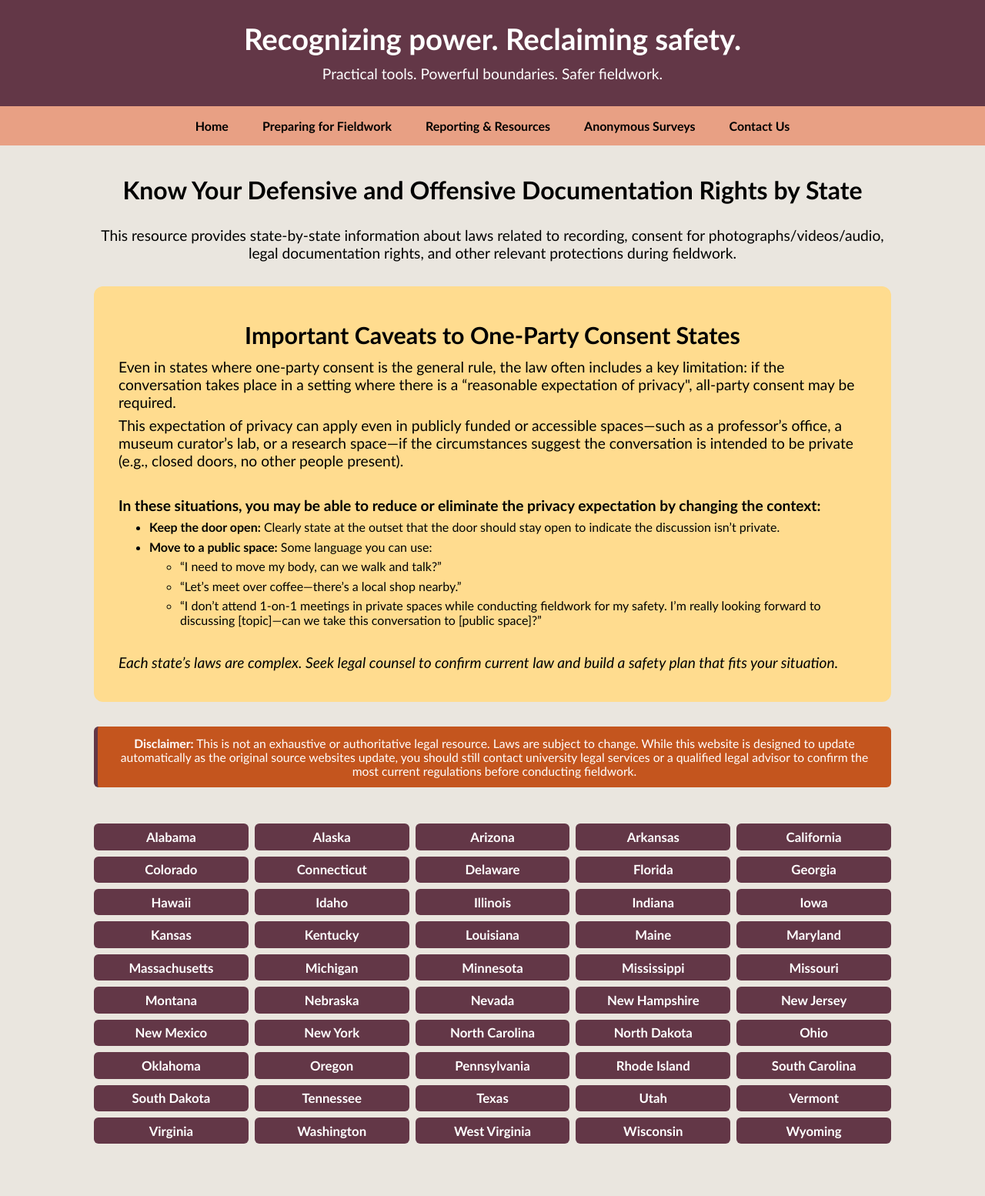
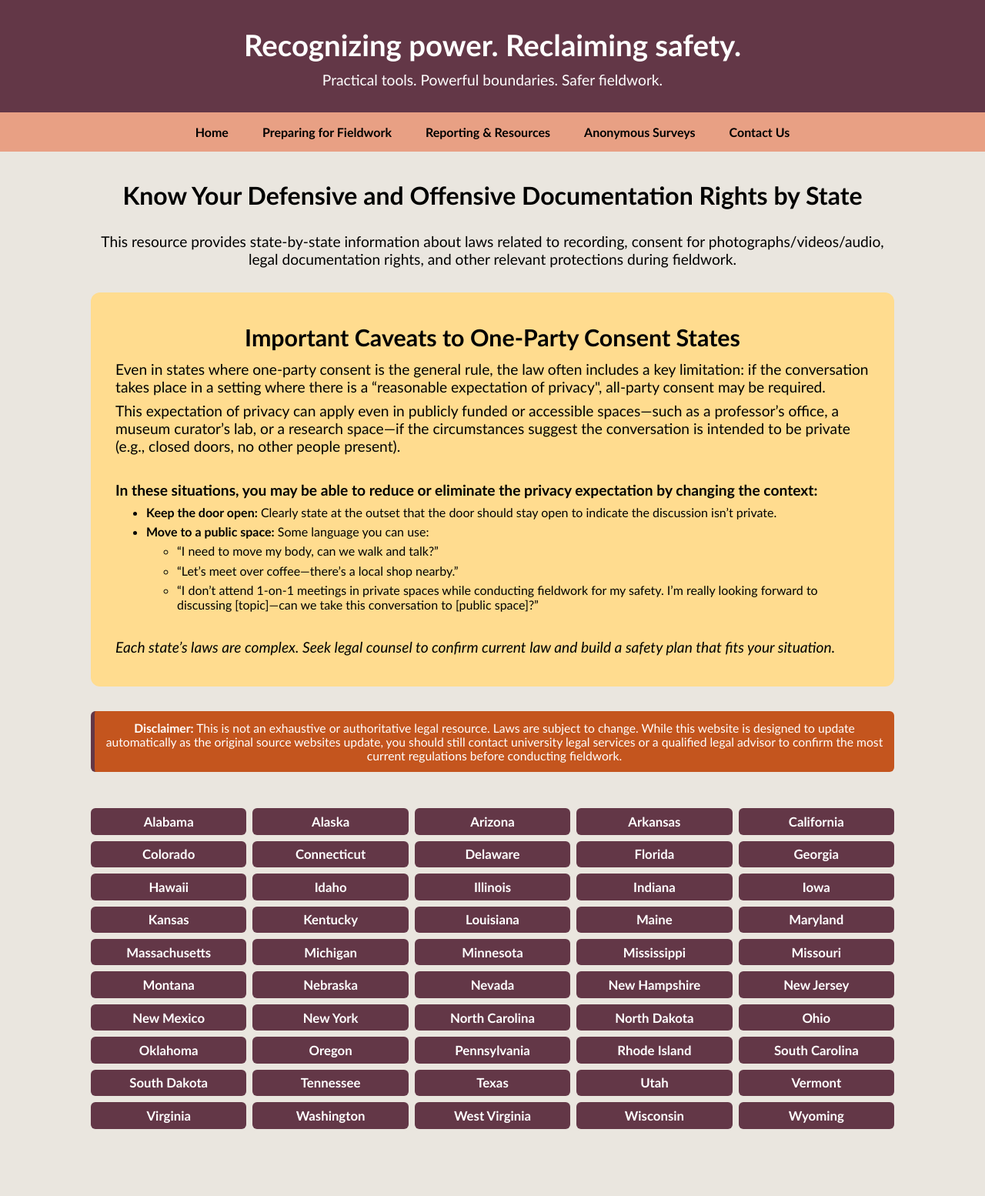
Before and after one commit to AnthroSafetyWarrior/GoldenTrowelProject, a Jekyll site: the page built from _pages/statelaw.html, in a window 1280 px wide. Shown: the whole page at 77% size. Built offline with Jekyll 4.4.1, drawn with Linux system fonts in a browser that asks for light colours.

Commit message:
updating pages

```diff
--- a/_layouts/default.html
+++ b/_layouts/default.html
@@ -6,9 +6,7 @@
   <title>{{ page.title | default: "Research With Consent" }}</title>
   <style>
     /* --- Base / global --- */
-    *,
-    *::before,
-    *::after { box-sizing: border-box; }
+    *, *::before, *::after { box-sizing: border-box; }
 
     body {
       font-family: Calibri, sans-serif;
@@ -17,29 +15,31 @@
       padding: 0;
     }
 
-    /* Responsive type that won’t overflow on phones */
-    h1 { font-size: clamp(1.8rem, 5.5vw, 2.4rem); text-align: center; margin: 0.2em 0; }
-    h2 { font-size: clamp(1.4rem, 4.5vw, 2rem);   text-align: center; margin: 0.3em 0; }
-    h3 { font-size: clamp(1.2rem, 4vw, 1.6rem);   text-align: center; margin: 0.4em 0; }
-    p  { font-size: clamp(1rem, 2.8vw, 1.2rem);   margin: 0.6em 0; }
+    /* Responsive type */
+    h1 { font-size: clamp(1.8rem, 5.5vw, 2.4rem); text-align: center; margin: .4em 0 .2em; }
+    h2 { font-size: clamp(1.4rem, 4.5vw, 2rem);   text-align: center; margin: .3em 0 .4em; }
+    h3 { font-size: clamp(1.2rem, 4vw, 1.6rem);   text-align: center; margin: .25em 0 .4em; }
+    p  { font-size: clamp(1rem, 2.8vw, 1.2rem);   margin: .6em 0; }
 
-    /* Make images and embeds scale down on mobile */
     img, svg, video { max-width: 100%; height: auto; display: block; }
 
-    /* Only wrap long URLs when needed */
-    .wrap-long { overflow-wrap: anywhere; word-break: break-word; }
+    /* Only force-wrap when needed */
+    .wrap-long { overflow-wrap:anywhere; word-break:break-word; }
 
-    /* Section layout + readable line length */
-    .main-section {
+    /* Section layout + comfy (smaller) vertical rhythm */
+    .main-section{
       max-width: 1100px;
       margin-inline: auto;
-      padding-block: clamp(20px, 6vw, 56px);
+      padding-block: clamp(12px, 3vw, 28px); /* was 20–56; trimmed to reduce gaps */
     }
-    .main-section p {
+    .main-section p{
       max-width: 75ch;
       margin-left: auto;
       margin-right: auto;
     }
+    /* prevent extra space from first/last child margins */
+    .main-section > :first-child{ margin-top: 0; }
+    .main-section > :last-child { margin-bottom: 0; }
 
     header {
       background-color: #633747;
@@ -49,133 +49,77 @@
     }
 
     /* --- Nav --- */
-    nav {
+    nav{
       background-color: #e8a084;
-      padding: 0.2rem 0;
+      padding: .2rem 0;
       text-align: center;
-      display: flex;
-      flex-wrap: wrap;
-      justify-content: center;
+      display: flex; flex-wrap: wrap; justify-content: center;
       gap: .25rem .75rem;
     }
+    .dropdown{ position: relative; }
+    .dropdown > a{
+      display: block; padding: .55em 1em; margin: .25em 0;
+      color: black; text-decoration: none; font-weight: bold; border-radius: 6px;
+    }
+    .dropdown:hover > a, .dropdown > a:focus-visible{ background:#633747; color:#fff; }
+    .dropdown-content{
+      display:none; position:absolute; top:100%; left:0; background:#e8a084;
+      min-width:220px; z-index:10; text-align:center; padding:.25em 0; border-radius:6px;
+    }
+    .dropdown:hover .dropdown-content, .dropdown:focus-within .dropdown-content{ display:block; }
+    .dropdown-content a{ display:block; padding:.5em 1em; color:black; text-decoration:none; }
+    .dropdown-content a:hover, .dropdown-content a:focus-visible{ background:#633747; color:#fff; }
 
-    .dropdown {
-      position: relative;
-    }
-
-    /* Each top-level link becomes a tidy pill/button */
-    .dropdown > a {
-      display: block;
-      padding: .55em 1em;
-      margin: .25em 0;
-      color: black;
-      text-decoration: none;
-      font-weight: bold;
-      border-radius: 6px;
-    }
-
-    .dropdown:hover > a,
-    .dropdown > a:focus-visible {
-      background-color: #633747;
-      color: white;
-    }
-
-    /* Dropdown panel sits below its trigger */
-    .dropdown-content {
-      display: none;
-      position: absolute;
-      top: 100%;
-      left: 0;
-      background-color: #e8a084;
-      min-width: 220px;
-      z-index: 10;
-      text-align: center;
-      padding: .25em 0;
-      border-radius: 6px;
-    }
-
-    /* Open on hover (desktop) or keyboard focus */
-    .dropdown:hover .dropdown-content,
-    .dropdown:focus-within .dropdown-content { display: block; }
-
-    .dropdown-content a {
-      display: block;
-      padding: 0.5em 1em;
-      color: black;
-      text-decoration: none;
-      border-radius: 0;
-    }
-    .dropdown-content a:hover,
-    .dropdown-content a:focus-visible {
-      background-color: #633747;
-      color: white;
-    }
-
-    /* --- Main content container --- */
-    main {
+    /* --- Main wrapper --- */
+    main{
       width: min(100%, 1100px);
       margin-inline: auto;
-      padding: clamp(16px, 4vw, 32px);
-      padding-top: clamp(18px, 4vw, 28px);
-      padding-bottom: clamp(10px, 3vw, 20px);
+      padding: clamp(16px, 4vw, 28px);  /* slightly smaller bottom padding */
       text-align: center;
     }
-
   </style>
 
   {% if page.is_homepage %}
   <style>
-    /* --- Home Page Specific Styles --- */
-    .docs-container {
-      padding: clamp(16px, 4vw, 32px);
-      margin: clamp(16px, 4vw, 32px) auto;
+    /* --- Home Page Specific --- */
+    .docs-container{
+      padding: clamp(14px, 3vw, 24px);            /* was up to 32px */
+      margin: clamp(8px, 2.4vw, 20px) auto;       /* was 16–32px */
       width: min(100%, 960px);
       border-radius: 16px;
     }
-    @media (min-width: 1024px) {
-      .docs-container.prevalence { width: min(100%, 1000px); }
+    @media (min-width:1024px){
+      .docs-container.prevalence{ width: min(100%, 1000px); }
     }
 
-    .docs-container.prevalence { background-color: #ffdc8f; }
-    .docs-container.safety-plan { background-color: #633747; color: white; }
+    .docs-container.prevalence{ background:#ffdc8f; }
+    .docs-container.safety-plan{ background:#633747; color:#fff; }
 
-    .doc-links {
-      display: grid;
-      gap: clamp(12px, 3vw, 24px);
+    .doc-links{
+      display:grid;
+      gap: clamp(10px, 2.2vw, 20px);              /* slightly tighter */
       grid-template-columns: 1fr;
       justify-items: center;
-      margin-top: 1.2em;
+      margin-top: .8em;                           /* was 1.2em */
     }
-    @media (min-width: 720px) {
-      .doc-links { grid-template-columns: repeat(2, 1fr); }
+    @media (min-width:720px){  .doc-links{ grid-template-columns: repeat(2,1fr); } }
+    @media (min-width:1024px){ .doc-links{ grid-template-columns: repeat(3,1fr); } }
+
+    .doc-card{
+      width:100%; max-width:400px;
+      background:#e8a084; color:black;
+      border-radius:10px;
+      padding: clamp(12px, 3vw, 20px);            /* smaller inner padding */
+      box-shadow: 0 2px 6px rgba(0,0,0,.1);
+      text-align:center;
     }
-    @media (min-width: 1024px) {
-      .doc-links { grid-template-columns: repeat(3, 1fr); }
+    .doc-card h3{ margin-top:0; }
+    .doc-card a{
+      display:inline-block; margin-top:.8em;
+      background:#633747; color:#fff; text-decoration:none;
+      padding:.5em 1em; border-radius:6px;
     }
-
-    .doc-card {
-      width: 100%;
-      max-width: 400px;
-      background-color: #e8a084;
-      color: black;
-      border-radius: 10px;
-      padding: clamp(14px, 3.5vw, 24px);
-      box-shadow: 0 2px 6px rgba(0,0,0,.1);
-      text-align: center;
-    }
-
-    .doc-card h3 { margin-top: 0; }
-
-    .doc-card a {
-      display: inline-block;
-      margin-top: 1em;
-      background-color: #633747;
-      color: white;
-      text-decoration: none;
-      padding: 0.5em 1em;
-      border-radius: 6px;
-    }
-    .doc-card a:hover { background-color: #ffdc8f; color: black; }
+    .doc-card a:hover{ background:#ffdc8f; color:black; }
   </style>
   {% endif %}
 </head>
@@ -187,9 +131,7 @@
   </header>
 
   <nav>
-    <div class="dropdown">
-      <a href="index.html">Home</a>
-    </div>
+    <div class="dropdown"><a href="index.html">Home</a></div>
 
     <div class="dropdown">
       <a href="{{ site.baseurl }}/preparing.html">Preparing for Fieldwork</a>
@@ -216,9 +158,7 @@
       </div>
     </div>
 
-    <div class="dropdown">
-      <a href="{{ site.baseurl }}/contact.html">Contact Us</a>
-    </div>
+    <div class="dropdown"><a href="{{ site.baseurl }}/contact.html">Contact Us</a></div>
   </nav>
 
   <main>
```
Also changed, not shown: index.md (+1 -1 lines).
